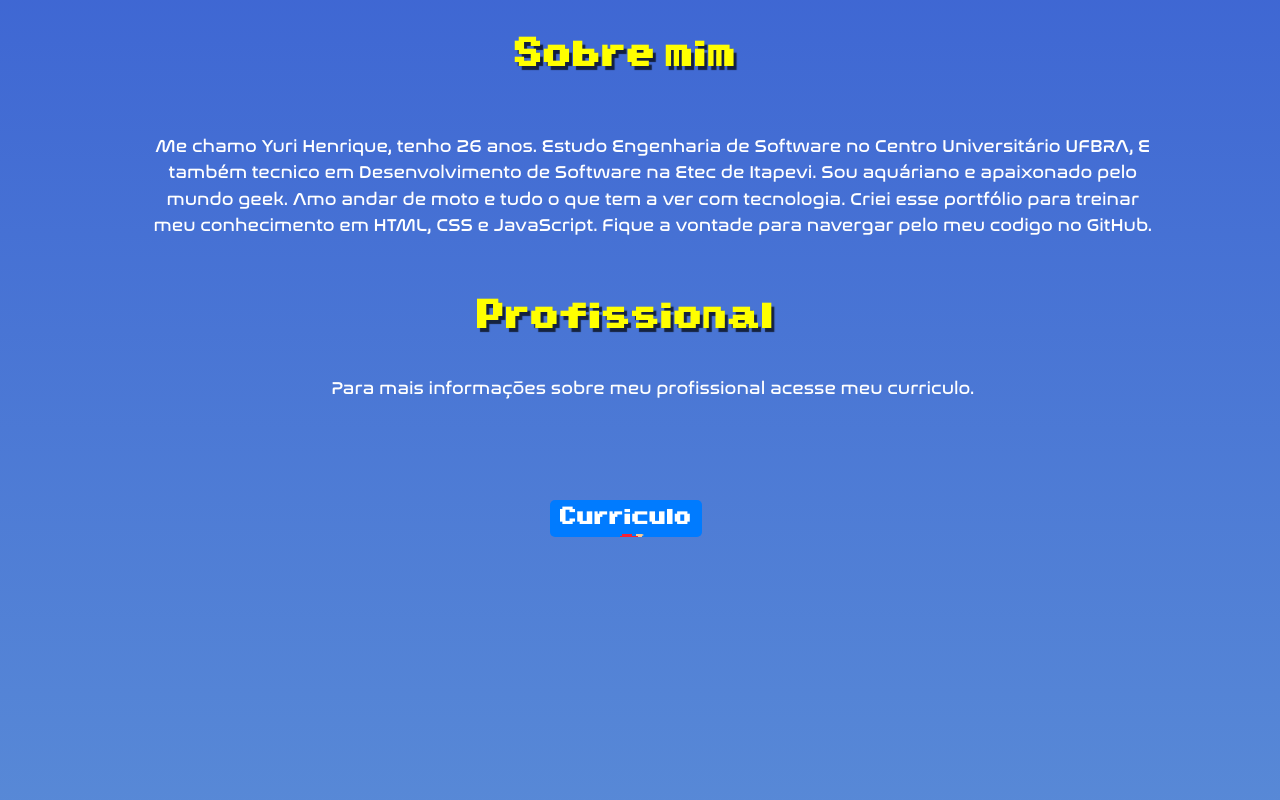
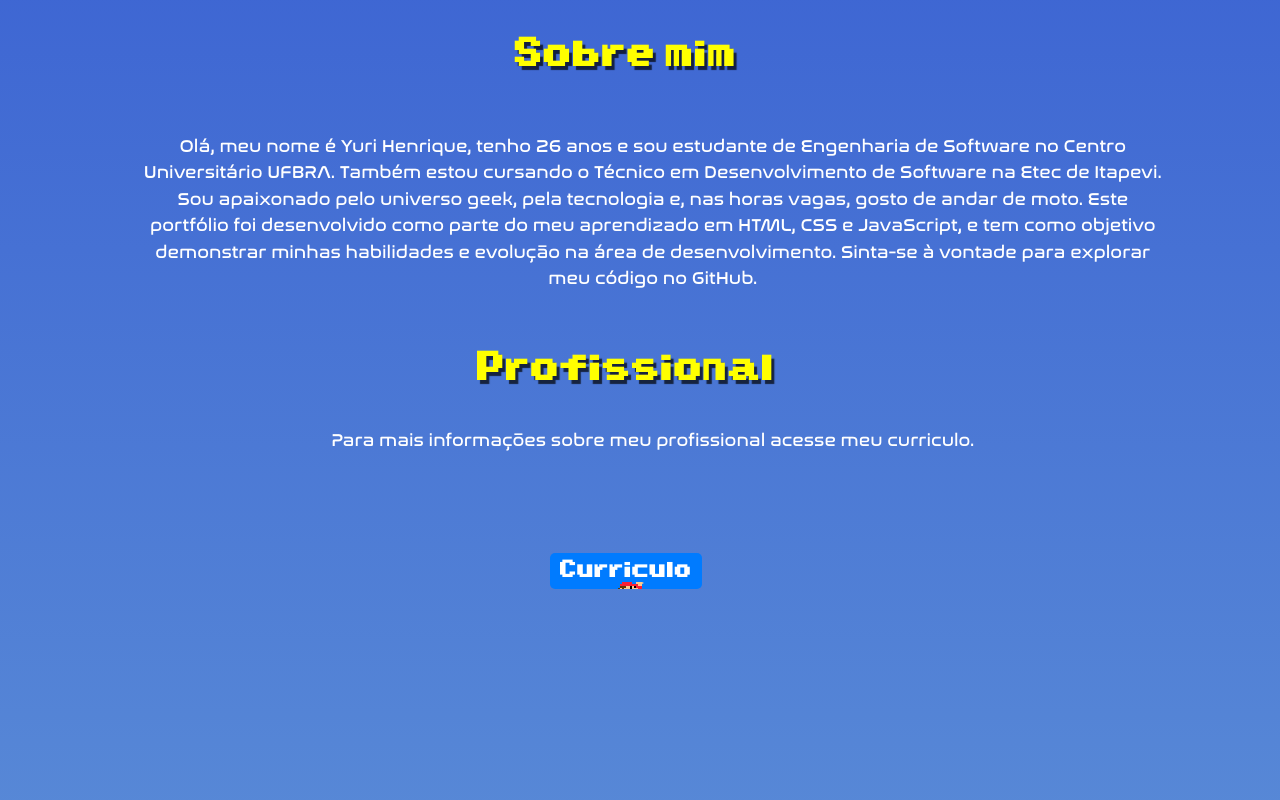
Before and after one commit to Henriqueysm/Portfolio-Yuri-Henrique, a plain HTML site: page index.html in a window 1280 px wide. Shown: the part 880-1680 px from the top of the page. Drawn offline with nearby package versions, Linux system fonts and the light colour scheme.

Commit message:
Update index.html

```diff
--- a/index.html
+++ b/index.html
@@ -139,11 +139,12 @@
     <div class="sobre-container">
 
         <div class="efeito-div">
-            <p align="left">Me chamo Yuri Henrique, tenho 26 anos. Estudo Engenharia de Software no Centro Universitário UFBRA,
-                E também tecnico em Desenvolvimento de Software na Etec de Itapevi. Sou aquáriano e apaixonado pelo mundo geek.
-                Amo andar de moto e tudo o que tem a ver com tecnologia. Criei esse
-                portfólio para treinar meu conhecimento em HTML, CSS e JavaScript. Fique a vontade para navergar pelo meu codigo
-                no GitHub.
+            <p align="left">Olá, meu nome é Yuri Henrique, tenho 26 anos e sou estudante de Engenharia de Software no Centro Universitário UFBRA.
+                Também estou cursando o Técnico em Desenvolvimento de Software na Etec de Itapevi. Sou apaixonado pelo universo geek,
+                pela tecnologia e, nas horas vagas, gosto de andar de moto.
+
+                Este portfólio foi desenvolvido como parte do meu aprendizado em HTML, CSS e JavaScript, e tem como objetivo demonstrar minhas
+                 habilidades e evolução na área de desenvolvimento. Sinta-se à vontade para explorar meu código no GitHub.
             </p>
         </div>
 
```
